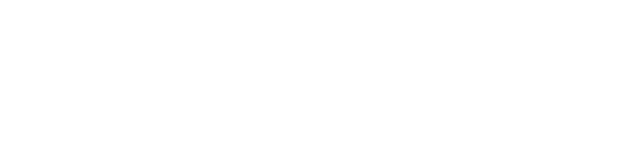
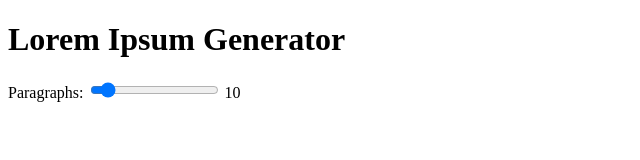
Before and after one commit to FrankGrillo1991/Lorem-Ipsum-Generator, a plain HTML site: page index.html in a window 1280 px wide. Shown: the whole page, without its empty margins (0-640 px from the left). Drawn offline with Linux system fonts and the light colour scheme.

Commit message:
Update index.html

```diff
--- a/index.html
+++ b/index.html
@@ -6,4 +6,27 @@
         <title>Lorem Ipsum Generator</title>
         <link rel="stylesheet" href="style.css">
     </head>
+    <body>
+        <header>
+            <h1>Lorem Ipsum Generator</h1>
+        </header>
+        <main>
+            <div class="options">
+                <div class="paragraphs">
+                    <label for="paragraphs">
+                        Paragraphs:
+                    </label>
+                    <input type="range"
+                    id="words"
+                    min="1"
+                    max="100"
+                    value="10">
+                    <span id="wordsValue">
+                        10
+                    </span>
+                </div>
+
+            </div>
+        </main>
+    </body>
 </html>
```
